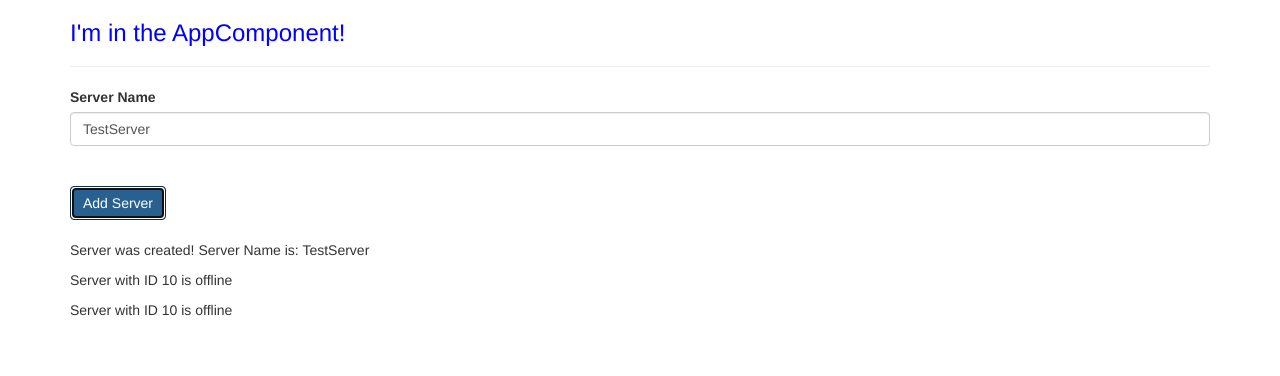
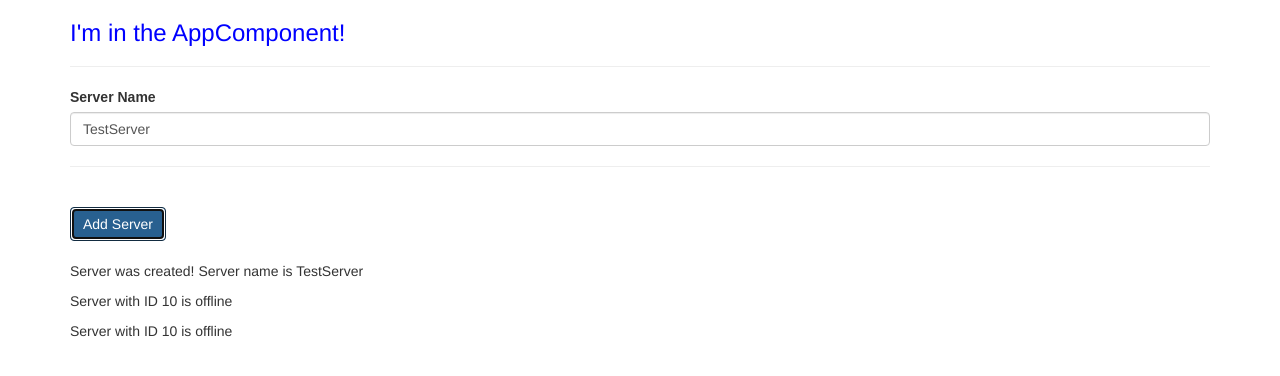
Before and after one commit to melarenina/angularTrial, an Angular app: page / in a window 1280 px wide. Both pictures are taken after a click on the button "Add Server". Shown: the top 376 px of the page. Built offline with nearby package versions, Linux system fonts and the light colour scheme.

Commit message:
Directives

```diff
--- a/src/app/servers/servers.component.html
+++ b/src/app/servers/servers.component.html
@@ -1,4 +1,4 @@
-<label>Server Name</label>
+<label style="font-family: Arial, Helvetica, sans-serif; font-weight: bold;">Server Name</label>
 <!--<input
     type="text"
     class="form-control"
@@ -11,8 +11,8 @@
     class="form-control"
     [(ngModel)]="serverName"
 >
+<hr>
 
-<br />
 <br />
 
 <!--
@@ -31,6 +31,17 @@
 <br />
 
 <!--<p [innetText]="allowNewServer"></p>-->
-<p>{{ serverCreationStatus }}</p>
+<!--<p>{{ serverCreationStatus }}</p> -->
+
+<!--Using directive. The * is required-->
+<p *ngIf="serverCreated; else noServer">Server was created! Server name is {{ serverName }}</p>
+<!--Local referente to when the above condition it's not true-->
+<!--Ng template is a template element that Angular uses with structural directives-->
+<ng-template #noServer>
+    <p>
+        No server was created
+    </p>
+</ng-template>
+
 <app-server></app-server>
 <app-server></app-server>
--- a/src/app/servers/servers.component.ts
+++ b/src/app/servers/servers.component.ts
@@ -19,6 +19,7 @@ export class ServersComponent implements OnInit {
   allowNewServer = false;
   serverCreationStatus = 'No server was created';
   serverName = 'TestServer';
+  serverCreated = false;
 
   constructor() {
 
@@ -35,6 +36,7 @@ export class ServersComponent implements OnInit {
 
   onCreateServer(){
     this.serverCreationStatus = 'Server was created! Server Name is: ' + this.serverName;
+    this.serverCreated = true;
   }
 
   onUpdateServerName(event: Event){
```
